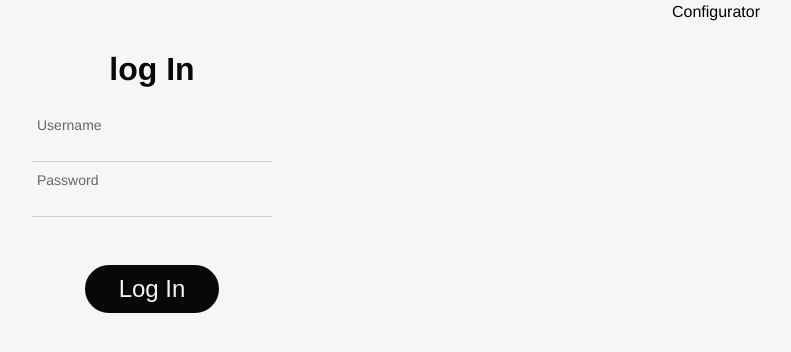
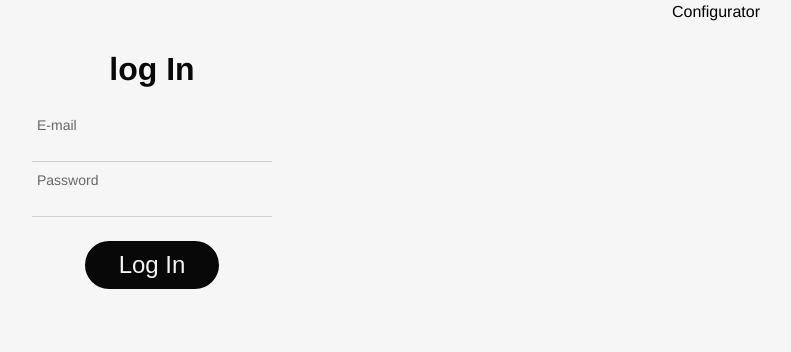
Before and after one commit to Bram-Colleman/dev-sneakers-front, a Vue app: page /login in a window 1280 px wide. Shown: the top 352 px of the page, without its empty margins (488-1279 px from the left). Built offline with nearby package versions, Linux system fonts and the light colour scheme; a web font is replaced by a local one.

Commit message:
feat: add login fetch request and create overview page

```diff
--- a/src/router/index.js
+++ b/src/router/index.js
@@ -13,6 +13,11 @@ const router = createRouter({
       path: '/login',
       name: 'login',
       component: () => import('../views/LoginView.vue')
+    },
+    {
+      path: '/overview',
+      name: 'overview',
+      component: () => import('../views/Overview.vue')
     }
   ]
 })
--- a/src/views/LoginView.vue
+++ b/src/views/LoginView.vue
@@ -1,24 +1,60 @@
 <script setup>
+import { ref } from "vue";
+
+const email = ref("");
+const password = ref("");
+const invalid = ref(false);
+
+function login() {
+  try {
+    fetch("http://localhost:3000/api/v1/users/login", {
+      method: "POST",
+      headers: {
+        "Content-Type": "application/json",
+      },
+      body: JSON.stringify({
+          email: email.value,
+          password: password.value,
+      }),
+    })
+      .then((response) => response.json())
+      .then((data) => {
+        if (data.status === "success") {
+          localStorage.setItem("token", data.data[0].token);
+          localStorage.setItem("userName", data.data[0].user.userName);
+          localStorage.getItem("token");
+          window.location.href = "/overview";
+        } else {
+          invalid.value = true;
+        }
+      });
+  } catch (error) {
+    console.log(error);
+  }
+
+}
+
 </script>
 <template>
   <div class="nav">
     <router-link to="/">Configurator</router-link>
   </div>
     <h1>log In </h1>
-
-    <form class="login" action="#">
+    <div class="login">
       <div class="user-details-div">
-        <label for="username">Username</label>
-        <input type="text" id="username" name="username" />
+        <label for="email">E-mail</label>
+        <input type="email" id="email" name="email" v-model="email"/>
       </div>
 
       <div class="user-details-div">
         <label for="password">Password</label>
-        <input type="password" id="password" name="password" />
+        <input type="password" id="password" name="password" v-model="password"/>
       </div>
 
-      <button class="login__button" type="submit" value="Login">Log In</button>
-    </form>
+      <span v-if="invalid" class="error">Invalid credentials</span>
+
+      <button class="login__button" type="submit" @click="login">Log In</button>
+    </div>
 </template>
 
 <style scoped>
@@ -48,9 +84,15 @@
     width: 50%;
     height: 50%;
   }
-
+  .login__button {
+    margin-top: 1rem;
+  }
   .user-details-div {
     margin: 0.5rem;
   }
+.error {
+  color: red;
+  font-weight: bold;
+}
 
 </style>
--- /dev/null
+++ b/src/views/Overview.vue
@@ -0,0 +1,11 @@
+<script setup>
+
+let userName = localStorage.getItem("userName");
+</script>
+
+<template>
+<h1>Hi {{ userName }}</h1>
+</template>
+
+<style scoped>
+</style>
```
